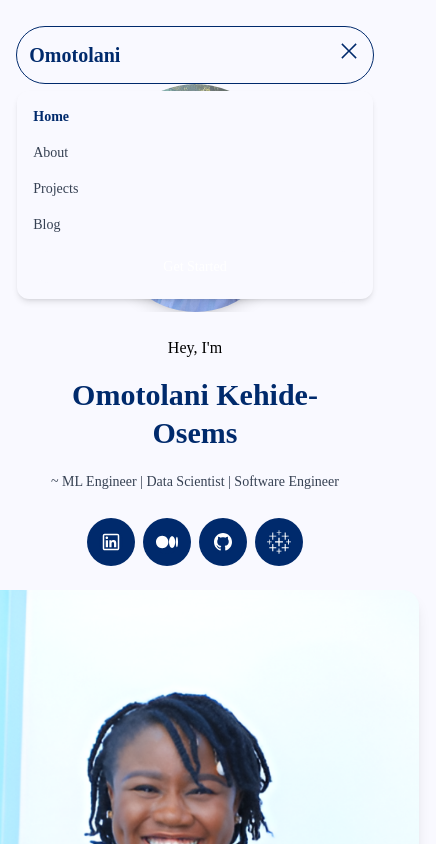
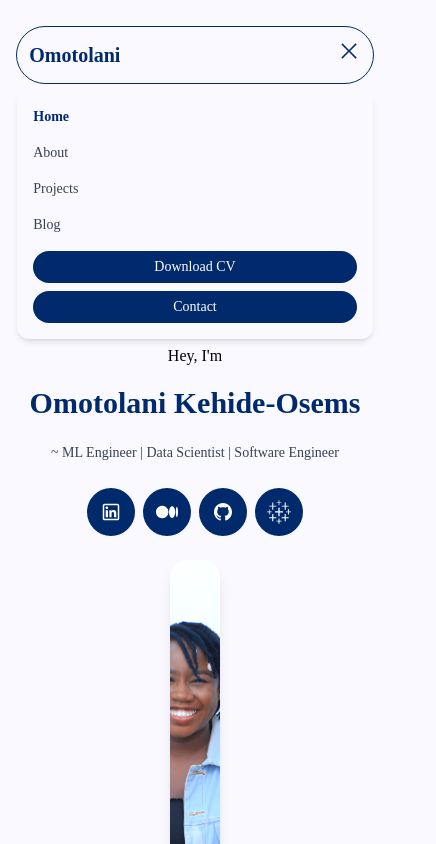
Before and after one commit to OlaiwonAbdullahi/omotolani-portfolio, a React (Vite) app: page / in a window 390 px wide. Both pictures are taken after a click on the button 348 px from the left and 51 px from the top of the page. Shown: the top 844 px of the page, 436 px wide, since content can reach past the window. Built offline with nearby package versions, Linux system fonts and the light colour scheme; a web font is replaced by a local one.

Commit message:
feat: Refactor About, ContactForm, Hero, and Navbar components for improved layout and styling; enhance responsiveness and accessibility

```diff
--- a/src/components/about.jsx
+++ b/src/components/about.jsx
@@ -12,11 +12,11 @@ const About = () => {
       className="bg-[#f9f9ff] min-h-screen flex items-center justify-center"
     >
       <div className=" flex md:flex-row flex-col">
-        <div className=" mx-auto w-1/2 mb-8 md:mb-0 h-screen flex justify-center  pt-0 md:pt-16 p-6">
+        <div className=" mx-auto w-1/3 mb-8 md:mb-0 h-screen flex justify-center  pt-0 md:pt-16 p-6">
           <img
             src={about}
             alt="Hero"
-            className=" max-w-md mx-auto  rounded-2xl shadow-lg object-fill"
+            className=" max-w-md mx-auto  rounded-2xl shadow-lg object-cover h-3/5 w-3/5 md:w-3/5 md:h-3/5"
           />
         </div>
         <div className=" md:w-1/2 flex flex-col justify-center items-center mx-auto w-11/12 md:items-start p-6">
--- a/src/components/contactForm.jsx
+++ b/src/components/contactForm.jsx
@@ -2,7 +2,7 @@ const ContactForm = () => {
   return (
     <div>
       <form action="" className=" flex flex-col gap-3 w-full p-5">
-        <div className=" flex gap-3 w-full">
+        <div className=" flex flex-col md:flex-row gap-3 w-full">
           <input
             type="text"
             placeholder="Your Name"
--- a/src/components/hero.jsx
+++ b/src/components/hero.jsx
@@ -12,7 +12,7 @@ const Hero = () => {
       {/* Left Content */}
       <div className="w-full md:w-1/2 flex flex-col gap-4 justify-center items-center p-6  ">
         <span>Hey, I'm</span>
-        <h1 className="text-3xl md:text-4xl font-bold text-primary md:text-left text-center leading-tight font-sora">
+        <h1 className="text-3xl md:text-4xl font-bold text-primary md:text-left text-center leading-tight font-sora whitespace-nowrap">
           Omotolani Kehide-Osems
         </h1>
         <p className="text-gray-700 text-sm md:text-base leading-relaxed max-w-md md:text-left text-center mt-1">
@@ -35,7 +35,7 @@ const Hero = () => {
       </div>
 
       {/* Right Image */}
-      <div className="w-full md:w-1/2 mb-0 flex justify-center pt-0 md:pt-16 mt-0 md:mt-0">
+      <div className="w-full md:w-1/2 mb-0 flex justify-center pt-0 md:pt-16 mt-2 md:mt-0">
         <img
           src={hero}
           alt="Hero"
--- a/src/components/navbar.jsx
+++ b/src/components/navbar.jsx
@@ -79,9 +79,14 @@ const Navbar = () => {
               </a>
             </li>
           ))}
-          <button className="bg-[#8c52ff] hover:bg-[#7a45e6] text-white text-sm px-4 py-1.5 rounded-full transition duration-300">
-            Get Started
-          </button>
+          <div className=" flex flex-col gap-2 justify-center ">
+            <button className="bg-primary hover:bg-[#7a45e6] text-white text-sm px-4 py-1.5 rounded-full transition duration-300">
+              Download CV
+            </button>
+            <button className="bg-primary hover:bg-[#7a45e6] text-white text-sm px-4 py-1.5 rounded-full transition duration-300">
+              Contact
+            </button>
+          </div>
         </ul>
       )}
     </nav>
```
